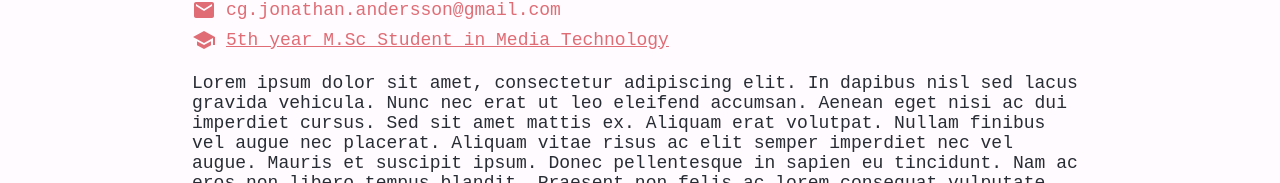
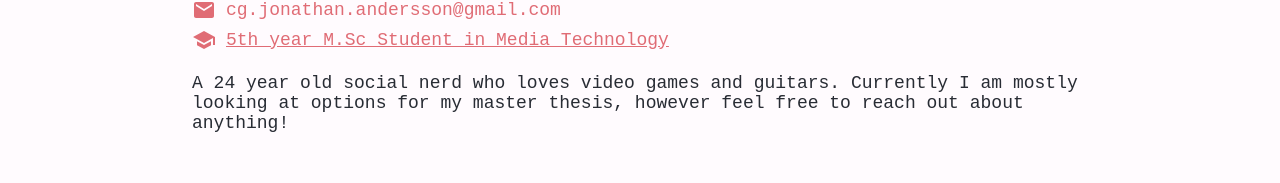
Before and after one commit to jonan270/Interactive-portfolio, a React (Create React App) app: page / in a window 1280 px wide. Shown: the part 573-756 px from the top of the page. Built offline with nearby package versions, Linux system fonts and the light colour scheme.

Commit message:
Added short introduction text

```diff
--- a/src/components/AboutMe.tsx
+++ b/src/components/AboutMe.tsx
@@ -29,46 +29,10 @@ const AboutMe: React.FC<{}> = () => {
                 </a>
             </div>
             <p>
-                Lorem ipsum dolor sit amet, consectetur adipiscing elit. In dapibus nisl
-                sed lacus gravida vehicula. Nunc nec erat ut leo eleifend accumsan. Aenean
-                eget nisi ac dui imperdiet cursus. Sed sit amet mattis ex.
-
-                Aliquam erat volutpat. Nullam finibus vel augue nec placerat. Aliquam vitae
-                risus ac elit semper imperdiet nec vel augue. Mauris et suscipit ipsum.
-                Donec pellentesque in sapien eu tincidunt. Nam ac eros non libero tempus blandit.
-                Praesent non felis ac lorem consequat vulputate.
-                Aenean at tristique justo, et efficitur libero.
-
-                Aliquam erat volutpat. Nullam finibus vel augue nec placerat. Aliquam vitae
-                risus ac elit semper imperdiet nec vel augue. Mauris et suscipit ipsum.
-                Donec pellentesque in sapien eu tincidunt. Nam ac eros non libero tempus blandit.
-                Praesent non felis ac lorem consequat vulputate.
-                Aenean at tristique justo, et efficitur libero.
-
-                Aliquam erat volutpat. Nullam finibus vel augue nec placerat. Aliquam vitae
-                risus ac elit semper imperdiet nec vel augue. Mauris et suscipit ipsum.
-                Donec pellentesque in sapien eu tincidunt. Nam ac eros non libero tempus blandit.
-                Praesent non felis ac lorem consequat vulputate.
-                Aenean at tristique justo, et efficitur libero.
-
-                Aliquam erat volutpat. Nullam finibus vel augue nec placerat. Aliquam vitae
-                risus ac elit semper imperdiet nec vel augue. Mauris et suscipit ipsum.
-                Donec pellentesque in sapien eu tincidunt. Nam ac eros non libero tempus blandit.
-                Praesent non felis ac lorem consequat vulputate.
-                Aenean at tristique justo, et efficitur libero.
-
-                Aliquam erat volutpat. Nullam finibus vel augue nec placerat. Aliquam vitae
-                risus ac elit semper imperdiet nec vel augue. Mauris et suscipit ipsum.
-                Donec pellentesque in sapien eu tincidunt. Nam ac eros non libero tempus blandit.
-                Praesent non felis ac lorem consequat vulputate.
-                Aenean at tristique justo, et efficitur libero.
-
-                Aliquam erat volutpat. Nullam finibus vel augue nec placerat. Aliquam vitae
-                risus ac elit semper imperdiet nec vel augue. Mauris et suscipit ipsum.
-                Donec pellentesque in sapien eu tincidunt. Nam ac eros non libero tempus blandit.
-                Praesent non felis ac lorem consequat vulputate.
-                Aenean at tristique justo, et efficitur libero.
-                </p>
+                A 24 year old social nerd who loves video games and guitars.
+                Currently I am mostly looking at options for my master thesis,
+                however feel free to reach out about anything!
+            </p>
         </div>
     )
 }
```
